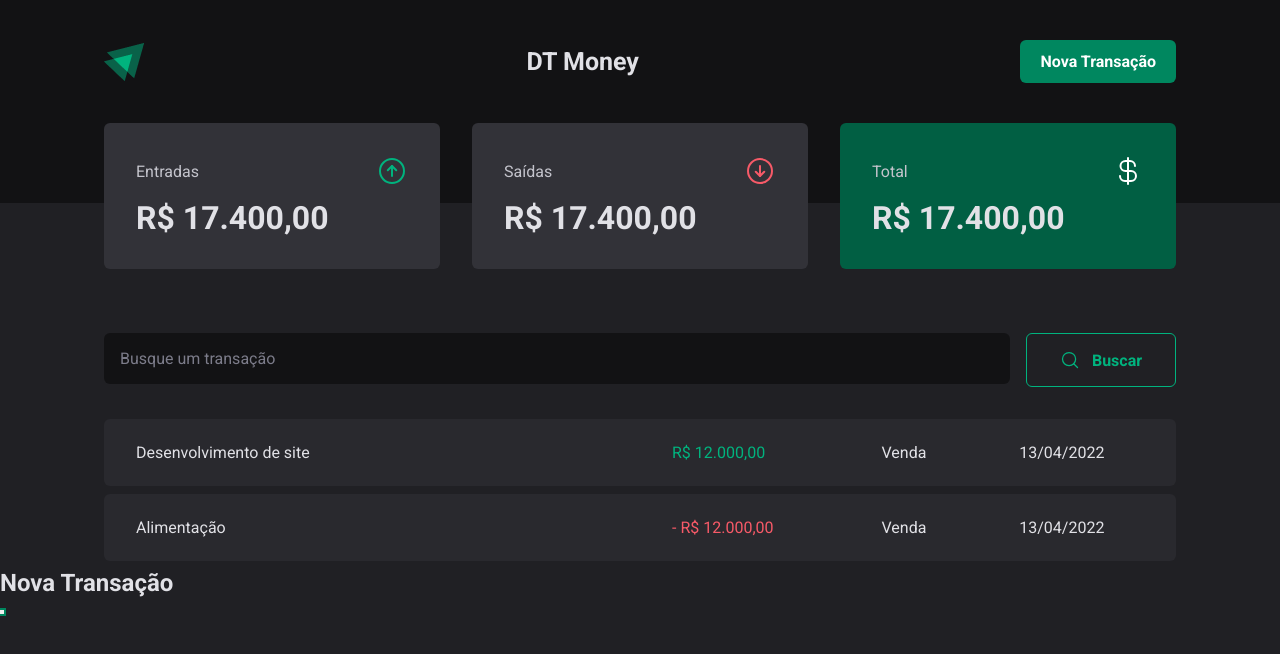
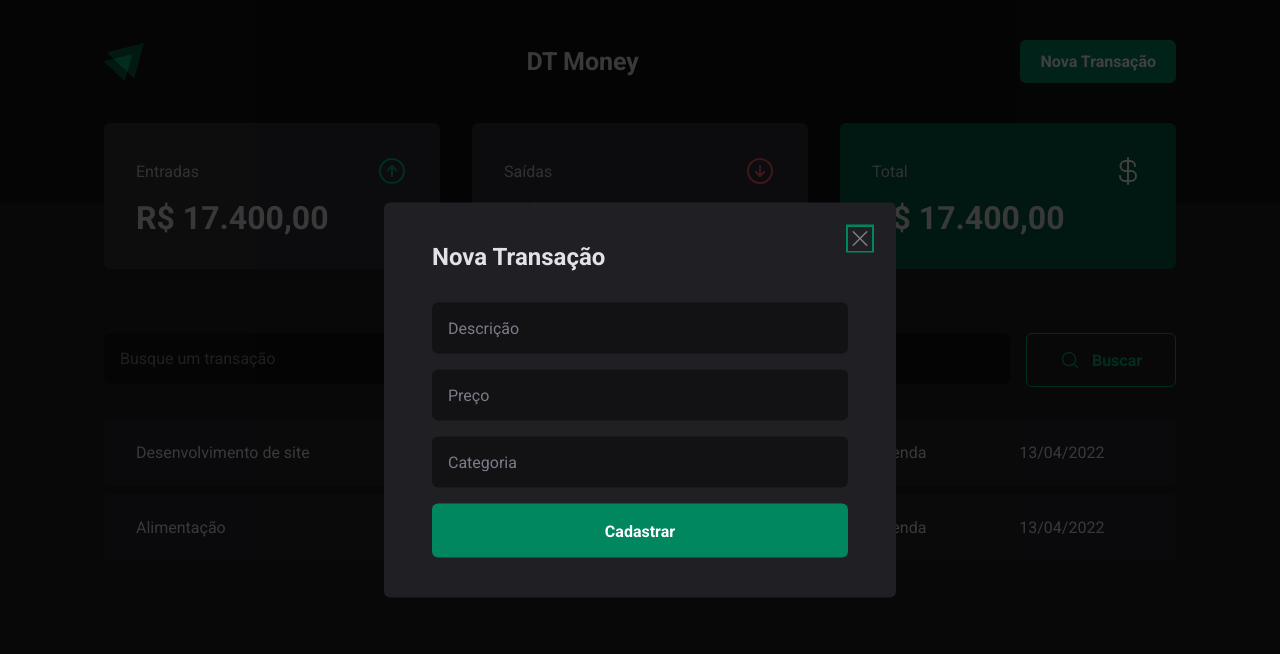
Before and after one commit to gustavosalviato/dt-money, a React (Vite) app: page / in a window 1280 px wide. Both pictures are taken after a click on the button "Nova Transação". Shown: the top 654 px of the page. Built offline with nearby package versions, Linux system fonts and the light colour scheme.

Commit message:
Estilização do Modal

```diff
--- a/src/components/Header/index.tsx
+++ b/src/components/Header/index.tsx
@@ -1,6 +1,7 @@
 import { NewTransactionButton, HeaderContainer, HeaderContent, Title } from "./styles"
 import logoImg from '../../assets/logo.png'
-import * as Dialog from '@radix-ui/react-dialog';
+import * as Dialog from '@radix-ui/react-dialog'
+import { NewTransactionModal } from "../NewTransactionModal"
 
 
 export const Header = () => {
@@ -17,15 +18,7 @@
                         <NewTransactionButton>Nova Transação</NewTransactionButton>
                     </Dialog.Trigger>
 
-                    <Dialog.Portal>
-                        <Dialog.Overlay>
-                            <Dialog.Content>
-                                <Dialog.Title>Nova Transação</Dialog.Title>
-
-                                <Dialog.Close />
-                            </Dialog.Content>
-                        </Dialog.Overlay>
-                    </Dialog.Portal>
+                    <NewTransactionModal />
                 </Dialog.Root>
             </HeaderContent>
         </HeaderContainer >
--- /dev/null
+++ b/src/components/NewTransactionModal/index.tsx
@@ -0,0 +1,28 @@
+import * as Dialog from '@radix-ui/react-dialog'
+import { X } from 'phosphor-react'
+import { Overlay, Content, Close } from './styles'
+
+
+export const NewTransactionModal = () => {
+    return (
+        <Dialog.Portal>
+            <Overlay>
+                <Content>
+                    <Dialog.Title>Nova Transação</Dialog.Title>
+
+                    <Close>
+                        <X size={24}/>
+                    </Close>
+
+                    <form action="">
+                        <input type="text" placeholder='Descrição' required />
+                        <input type="number" placeholder='Preço' required />
+                        <input type="   text" placeholder='Categoria' required />
+
+                        <button type='submit'>Cadastrar</button>
+                    </form>
+                </Content>
+            </Overlay>
+        </Dialog.Portal>
+    )
+}
--- /dev/null
+++ b/src/components/NewTransactionModal/styles.tsx
@@ -0,0 +1,74 @@
+import styled from "styled-components";
+import * as Dialog from '@radix-ui/react-dialog'
+
+
+export const Overlay = styled(Dialog.Overlay)`
+    position: fixed;
+    width: 100vw;
+    height: 100vh;
+    inset: 0;
+    background: rgba(0, 0, 0, 0.75);
+`
+
+export const Content = styled(Dialog.Content)`
+    min-width: 51.2rem;
+    border-radius: 6px;
+    padding: 4rem 4.8rem;
+    background: ${props => props.theme["gray-800"]};
+
+    position: fixed;
+    left: 50%;
+    top: 50%;
+    transform: translate(-50%, -50%);
+
+    form{
+        margin-top: 3.2rem;
+
+        display: flex;
+        flex-direction: column;
+        gap: 1.6rem;
+
+        input{
+            padding: 1.6rem;
+            border-radius: 6px;
+            background-color: ${props => props.theme["gray-900"]};
+            color: ${props => props.theme["gray-300"]};
+            border: 0;
+
+            &::placeholder{
+                color: ${props => props.theme["gray-500"]};
+
+            }
+        }
+
+
+        button[type="submit"]{
+            height: 5.4rem;
+            color: ${props => props.theme.white};
+            border: 0;
+            padding: 1.6rem;
+            background-color: ${props => props.theme["green-500"]};;
+            font-weight: 700;
+            border-radius: 6px;
+            transition: 0.4s;
+
+
+            &:hover{
+            background-color: ${props => props.theme["green-700"]};;
+        }
+        }
+
+
+    }
+
+`
+
+export const Close = styled(Dialog.Close)`
+    position: absolute;
+    top: 2.4rem;
+    right: 2.4rem;
+    background-color: transparent;
+    border: 0;
+    color: ${props => props.theme["gray-500"]};
+    font-size: 0;
+`
```
